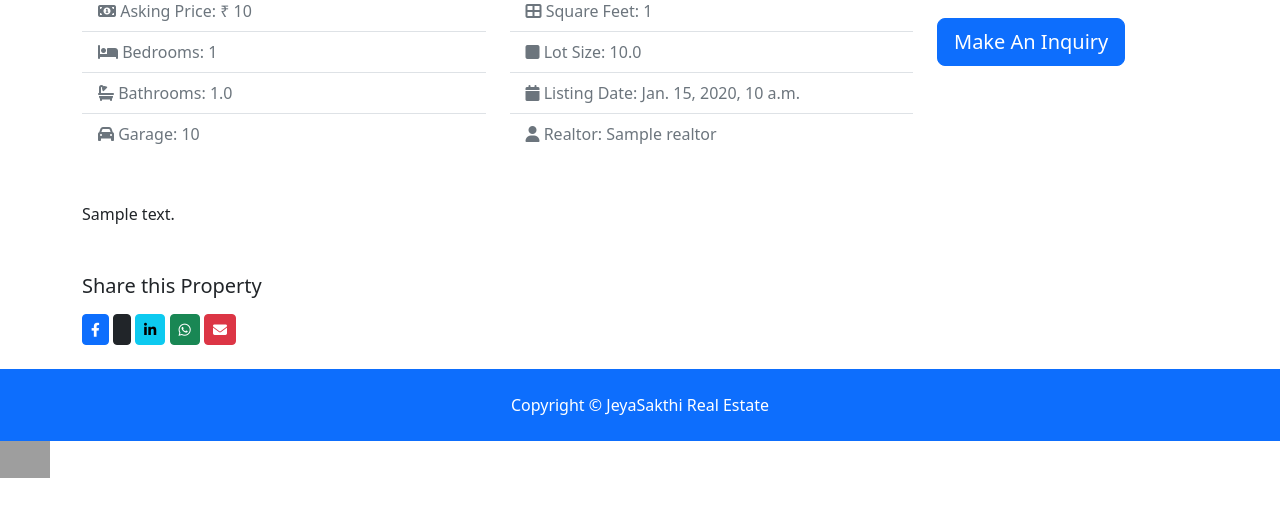
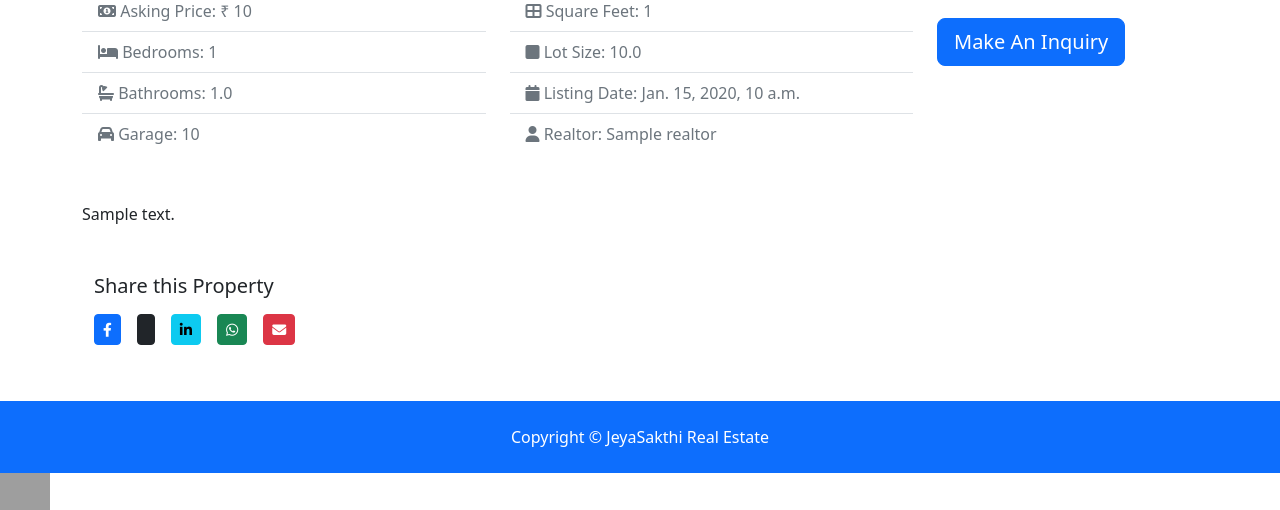
Before and after one commit to saravanakumar30061997/jeyasakthi-realestate, a Django app: a page that uses listings/templates/listings/listing.html in a window 1280 px wide. Shown: the part 872-1382 px from the top of the page. Before the commit the page ends 1350 px from the top, so only its background shows below. Run offline with Django 5.2, Linux system fonts and the light colour scheme; tables that the repository leaves empty hold one stand-in row (values such as "Sample post"); some libraries are stand-ins or nearby versions; grey boxes are pictures that could not be loaded.

Commit message:
social media

```diff
--- a/listings/templates/listings/listing.html
+++ b/listings/templates/listings/listing.html
@@ -90,7 +90,6 @@
                     {% endif %}
                 </div>
 
-
                 <!-- Property Details -->
                 <div class="row mb-5 fields">
                     <div class="col-md-6">
@@ -143,23 +142,25 @@
                 </div>
 
                 <!-- Social Media Share Buttons -->
-                <h5>Share this Property</h5>
-                <div class="share-buttons mt-3">
-                    <a href="https://www.facebook.com/sharer/sharer.php?u={{ request.build_absolute_uri }}" target="_blank" class="btn btn-primary btn-sm">
+                <div class="container my-4">
+                    <h5 class="text-start mb-3">Share this Property</h5>
+                    <div class="share-buttons mt-3 d-flex flex-wrap justify-content-start gap-2">
+                        <a href="https://www.facebook.com/sharer/sharer.php?u={{ request.build_absolute_uri }}" target="_blank" class="btn btn-primary btn-sm me-2 mb-2">
                             <i class="fab fa-facebook-f"></i>
                         </a>
-                    <a href="https://twitter.com/intent/tweet?url={{ request.build_absolute_uri }}&text={{ listing.title }}" target="_blank" class="btn btn-dark btn-sm">
+                        <a href="https://twitter.com/intent/tweet?url={{ request.build_absolute_uri }}&text={{ listing.title }}" target="_blank" class="btn btn-dark btn-sm me-2 mb-2">
                             <i class="fab fa-x-twitter"></i>
                         </a>
-                    <a href="https://www.linkedin.com/sharing/share-offsite/?url={{ request.build_absolute_uri }}" target="_blank" class="btn btn-info btn-sm">
+                        <a href="https://www.linkedin.com/sharing/share-offsite/?url={{ request.build_absolute_uri }}" target="_blank" class="btn btn-info btn-sm me-2 mb-2">
                             <i class="fab fa-linkedin-in"></i>
                         </a>
-                    <a href="https://api.whatsapp.com/send?text=Check out this property on JeyaSakthi Real Estate: {{ request.build_absolute_uri }}" target="_blank" class="btn btn-success btn-sm">
+                        <a href="https://api.whatsapp.com/send?text=Check out this property on JeyaSakthi Real Estate: {{ request.build_absolute_uri }}" target="_blank" class="btn btn-success btn-sm me-2 mb-2">
                             <i class="fab fa-whatsapp"></i>
                         </a>
-                    <a href="mailto:?subject=Check this property!&body=Take a look at this property: {{ request.build_absolute_uri }}" target="_blank" class="btn btn-danger btn-sm">
+                        <a href="mailto:?subject=Check this property!&body=Take a look at this property: {{ request.build_absolute_uri }}" target="_blank" class="btn btn-danger btn-sm mb-2">
                             <i class="fas fa-envelope"></i>
                         </a>
+                    </div>
                 </div>
             </div>
 
```
Also changed, not shown: blog/templates/blog/detail.html (+13 -25 lines), 1 other file. Lines whose indentation alone changed are shown as unchanged.
